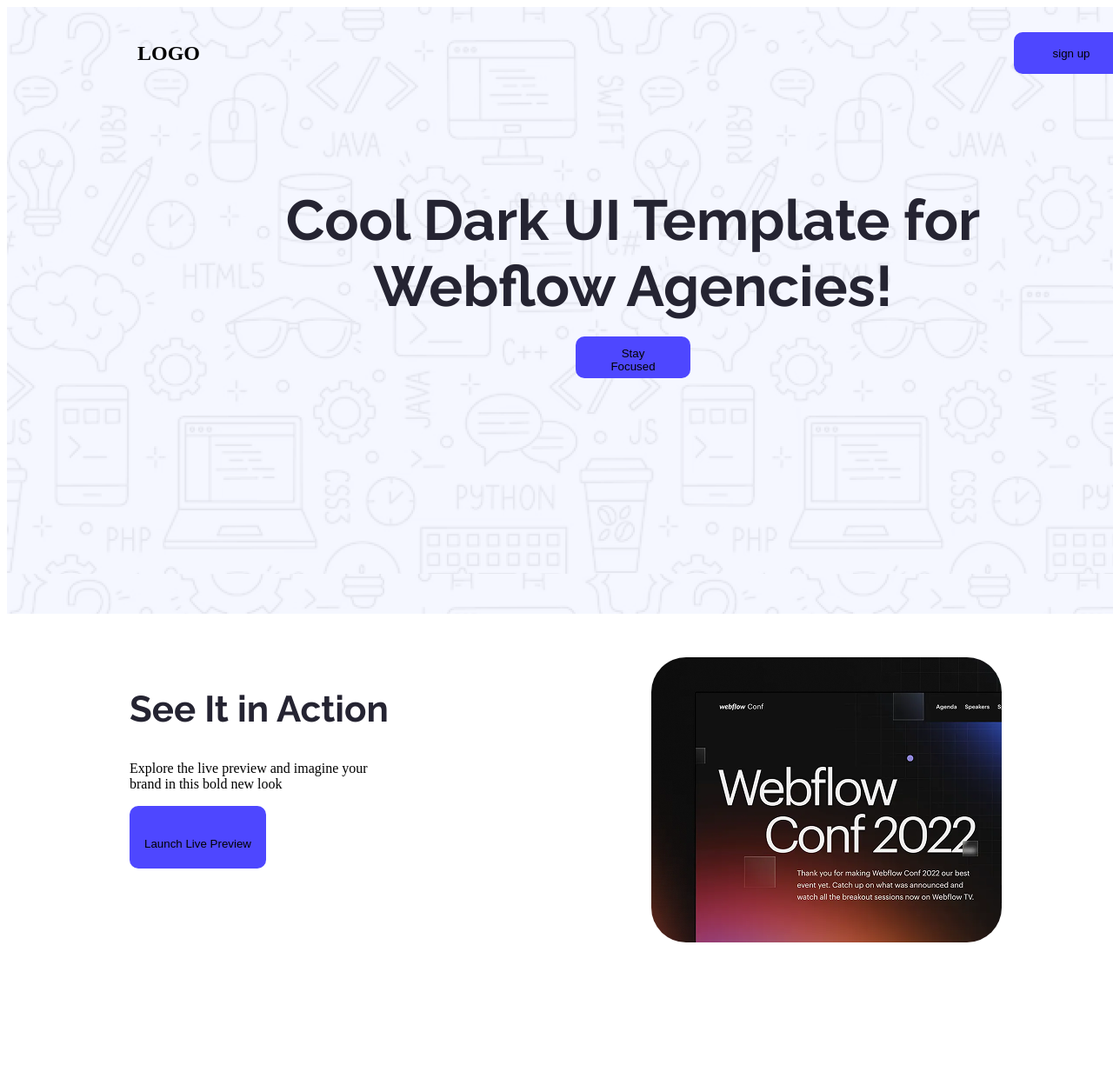
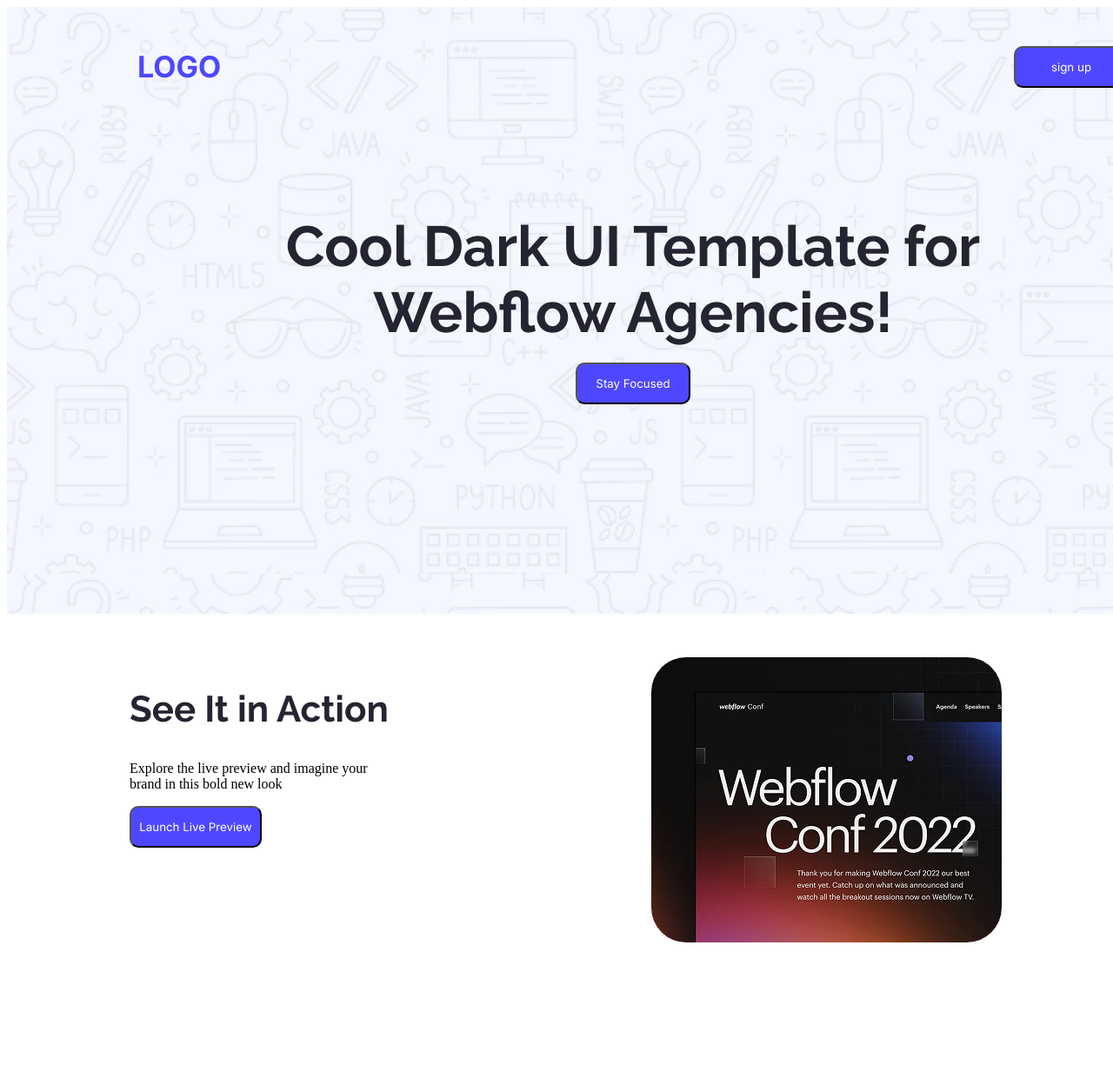
Before and after one commit to anas44001/Assign-01, a plain HTML site: page index.html in a window 1280 px wide. Shown: the top 1225 px of the page at 87% size. Drawn offline with Linux system fonts and the light colour scheme.

Commit message:
finished

```diff
--- a/assignment.css
+++ b/assignment.css
@@ -1,3 +1,5 @@
+
+
 /* top */
 
 .navba {
@@ -17,20 +19,28 @@
     align-items: center;
 }
 
-button {
+.btn{
     width: 132px;
     height: 48px;
+    background-color: #4E47FF;
     border-radius: 10px;
-    padding: 12px 36px;
-    background-color: rgba(78, 71, 255, 1);
-    border: 1px;
+    font-family: "Inter", sans-serif;
+  font-optical-sizing: auto;
+  color: white;
+}
 
 
+
+
+.logo{
+    font-family: "Inter", sans-serif;
+  font-optical-sizing: auto;
+  color: #4E47FF;
+  font-size: 34px;
 }
-.primary :hover{
-    background-color:#4E47FF;
-    box-shadow:rgb(0,0,0.12);
-}
+
+
+
 
 /* cool dark */
 .cool {
@@ -40,7 +50,15 @@ button {
     padding-right: 267.5px;
     padding-bottom: 221px;
 }
-
+.bttn{
+     width: 152px;
+    height: 48px;
+    background-color: #4E47FF;
+    border-radius: 10px;
+     font-family: "Inter", sans-serif;
+  font-optical-sizing: auto;
+  color: white;
+}
 .dark {
    margin: 0 auto;
     align-items: center;
@@ -58,16 +76,7 @@ button {
 }
 
 /* 3rd */
-.primary-launch {
-    margin: 0 auto;
-    width: 157px;
-    height: 24px;
-    border-radius: 10px;
-    padding: 12px 36px;
-    background-color: #4E47FF;
-    padding: 36px 12px;
-    border: 1px;
-}
+
 
 .mini {
     border-radius: 40px;
@@ -221,18 +230,31 @@ h4 {
     text-align: right;
 }
 
+.box{
+    width: 497px;
+    height: 70px;
+    border-radius: 5px;
+}
+.boxer{
+    width: 497px;
+    height: 135px;
+    border-radius: 5px;
+}
 .lets {
-    font-size: 87px;
+    font-size: 77px;
     font-family: "Raleway", sans-serif;
     font-optical-sizing: auto;
     font-weight: bold;
 }
 
 .Get {
-    width: 497px;
+    width: 510px;
     height: 62px;
     border-radius: 10px;
     background-color: rgba(78, 71, 255, 1);
+     font-family: "Inter", sans-serif;
+  font-optical-sizing: auto;
+  color: white;
 }
 
 .fill {
--- a/index.html
+++ b/index.html
@@ -22,7 +22,7 @@
                 <nav>
                     <div class="nav">
                         <h2 class="logo">LOGO</h2>
-                        <button> sign up</button>
+                       <button class="btn"> sign up</button>
                     </div>
                 </nav>
             </section>
@@ -33,7 +33,7 @@
             <h1 class="cool-dark">
                 Cool Dark UI Template for <br>
             Webflow Agencies!</h1>
-            <button class="primary">Stay Focused</button>
+             <button class="btn" >Stay Focused</button>
            </div>
         </section>
        </main>
@@ -47,7 +47,7 @@
                 <p class="ex">
                     Explore the live preview and imagine your <br> brand in this bold new look
                 </p>
-                <button class="primary-launch"> Launch Live Preview</button>
+                 <button class="bttn"> Launch Live Preview</button>
             </div>
             <div class="webflow">
                 <img class="mini" src="Assets/wc-mini.png" alt="mini pic">
@@ -192,13 +192,13 @@
             <section class="ok">
 
               Email
-              <input type="email" placeholder="example@email.com" name="email" id="" required>
+              <input class="box" type="email" placeholder="example@email.com" name="email" id="" required>
               <br><br>
 
-             Name<input type="text" placeholder="full name" required>
+             Name<input class="box" type="text" placeholder="full name" required>
              <br><br>
              Message
-             <input type="text" placeholder="Write your message..." name="" id="">
+             <input class="boxer" type="text" placeholder="Write your message..." name="" id="">
              <br><br>
               <button class="Get">Get in Touch</button>
 
```
